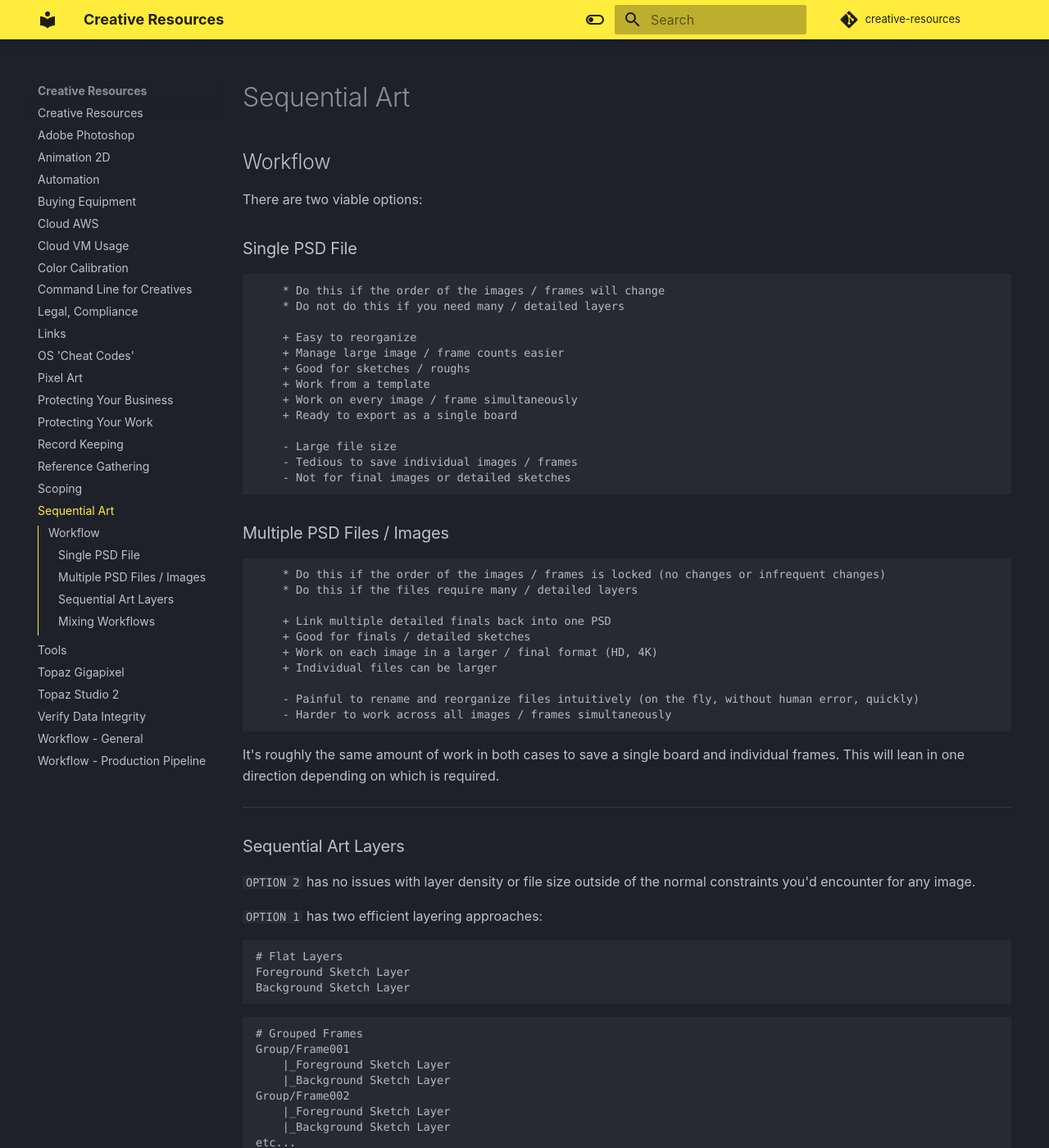
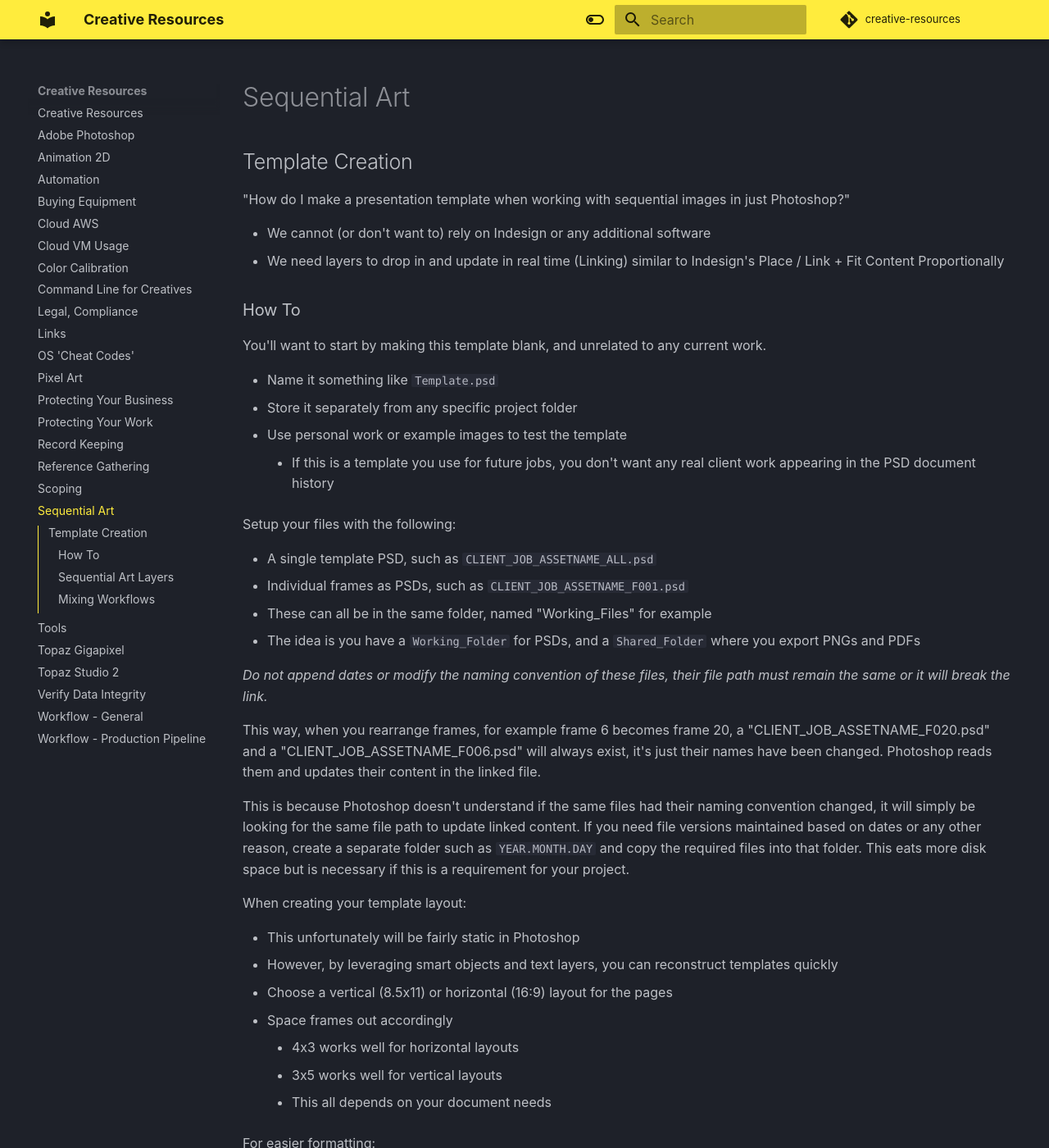
Before and after one commit to brandon-hamilton/creative-resources, an MkDocs documentation site: the page built from docs/sequential-art.md, in a window 1280 px wide and 1400 px high. Shown: the whole window at 82% size. Built offline with MkDocs 1.6.1 and Material for MkDocs 9.7.7, drawn with Linux system fonts in a browser that asks for light colours; comment, search, counter and statistics services are not loaded; some of the changed text lies outside the part shown.

Commit message:
Update sequential-art.md
Add notes on template creation in Photoshop

````diff
--- a/docs/sequential-art.md
+++ b/docs/sequential-art.md
@@ -1,45 +1,87 @@
 # Sequential Art
 
-## Workflow
+## Template Creation
 
-There are two viable options:
+"How do I make a presentation template when working with sequential images in just Photoshop?"
 
-### Single PSD File
+- We cannot (or don't want to) rely on Indesign or any additional software
+- We need layers to drop in and update in real time (Linking) similar to Indesign's Place / Link + Fit Content Proportionally
 
-```
-	* Do this if the order of the images / frames will change
-	* Do not do this if you need many / detailed layers
 
-	+ Easy to reorganize
-	+ Manage large image / frame counts easier
-	+ Good for sketches / roughs
-	+ Work from a template
-	+ Work on every image / frame simultaneously
-	+ Ready to export as a single board
+### How To
 
-	- Large file size
-	- Tedious to save individual images / frames
-	- Not for final images or detailed sketches
-```
+You'll want to start by making this template blank, and unrelated to any current work.
 
-### Multiple PSD Files / Images
+- Name it something like `Template.psd`
+- Store it separately from any specific project folder
+- Use personal work or example images to test the template
+	- If this is a template you use for future jobs, you don't want any real client work appearing in the PSD document history
 
-```
-	* Do this if the order of the images / frames is locked (no changes or infrequent changes)
-	* Do this if the files require many / detailed layers
+Setup your files with the following:
 
-	+ Link multiple detailed finals back into one PSD
-	+ Good for finals / detailed sketches
-	+ Work on each image in a larger / final format (HD, 4K)
-	+ Individual files can be larger
+- A single template PSD, such as `CLIENT_JOB_ASSETNAME_ALL.psd`
+- Individual frames as PSDs, such as `CLIENT_JOB_ASSETNAME_F001.psd`
+- These can all be in the same folder, named "Working_Files" for example
+- The idea is you have a `Working_Folder` for PSDs, and a `Shared_Folder` where you export PNGs and PDFs
 
-	- Painful to rename and reorganize files intuitively (on the fly, without human error, quickly)
-	- Harder to work across all images / frames simultaneously
-```
+*Do not append dates or modify the naming convention of these files, their file path must remain the same or it will break the link.*
 
-It's roughly the same amount of work in both cases to save a single board and individual frames. This will lean in one direction depending on which is required.
+This way, when you rearrange frames, for example frame 6 becomes frame 20, a "CLIENT_JOB_ASSETNAME_F020.psd" and a "CLIENT_JOB_ASSETNAME_F006.psd" will always exist, it's just their names have been changed. Photoshop reads them and updates their content in the linked file.
 
----
+This is because Photoshop doesn't understand if the same files had their naming convention changed, it will simply be looking for the same file path to update linked content. If you need file versions maintained based on dates or any other reason, create a separate folder such as `YEAR.MONTH.DAY` and copy the required files into that folder. This eats more disk space but is necessary if this is a requirement for your project.
+
+When creating your template layout:
+
+- This unfortunately will be fairly static in Photoshop
+- However, by leveraging smart objects and text layers, you can reconstruct templates quickly
+- Choose a vertical (8.5x11) or horizontal (16:9) layout for the pages
+- Space frames out accordingly
+	- 4x3 works well for horizontal layouts
+	- 3x5 works well for vertical layouts
+	- This all depends on your document needs
+
+For easier formatting:
+
+- Ensure View > Show > Smart Guides are on to make formatting your template easier
+- Enable View > Snap
+- View > Snap To > Grid / Layers / Slices
+
+For quicker tool usage map these hotkeys:
+
+- Ctrl+Shift+C: Layer > Smart Objects > Convert to Smart Object
+- Ctrl+Shift+D: Layer > Smart Objects > New Smart Object via Copy...
+- Ctrl+Shift+R: Layer > Smart Objects > Relink to File...
+
+To link individual PSD files to a template:
+
+- Create a placeholder for an individual frame as a layer with a 16:9 blank shape
+- Layer > Smart Objects > Convert to Smart Object (the blank 16:9 layer)
+- Layer > Smart Objects > New Smart Object via Copy... instead of Ctrl+j to make more layers
+	- Otherwise when you link a file to the smart object it's reflected in every "duplicate" layer
+
+*Photoshop also has no "Apply Numbered List to Frames" equivalent, so how can we work around that?*
+
+- Create a text layer for "1", adhere it relative to a frame layer where you'd like it to be (top left of frame)
+	- If you do this while you're creating all of your smart object frames, you can move the frame + number text layer together
+	- Alternatively Using Ctrl+j and the "View > Snap / Snap To" capability, to quickly duplicate and move text layers if you made all your frame placeholders without numbers first
+- Add all text layers to a single group for frame numbers
+- Manually update each of them to be the correct number
+- If you need additional "pages", Shift+Click and Ctrl+j to duplicate your text layers, and use `New Smart Object via Copy...` to make more frames
+- The idea is you do this once for this template and it's done. You will rarely go past a certain number of frames
+
+- When you're ready to drop individual PSD frames into place, select the desired layer and perform Layer > Smart Objects > Relink to File...
+- Choose the file, it's imported as a smart object and the layer automatically renamed to the filename (this saves a ton of time organizing layers)
+
+*The issue is Photoshop has no Indesign equivalent of "Object > Fitting > Fit Content Proportionally" to automate this. Fortunately, we can make this easy to do.*
+
+- Ctrl+t to Transform, adjust the scale % in the `menu bar` (W + H should scale together) until the image content adheres to the frame template
+	- This works because the newly linked frame, while larger than the template, is centered horizontally and vertically above the smart object it replaced
+	- Scaling prevents the need for any manual transforming of the layer shape by hand
+- Once you find the exact percentage, you can apply it to every subsequent frame without manually transforming it
+- Further automate this by turning the scale % into an Action, now you just click the "play" button on each image layer after linking a file
+
+This template structure will update all of the frames directly within the template in real time as you work on the source PSDs for each individual frame.
+
 
 ### Sequential Art Layers
 
````
